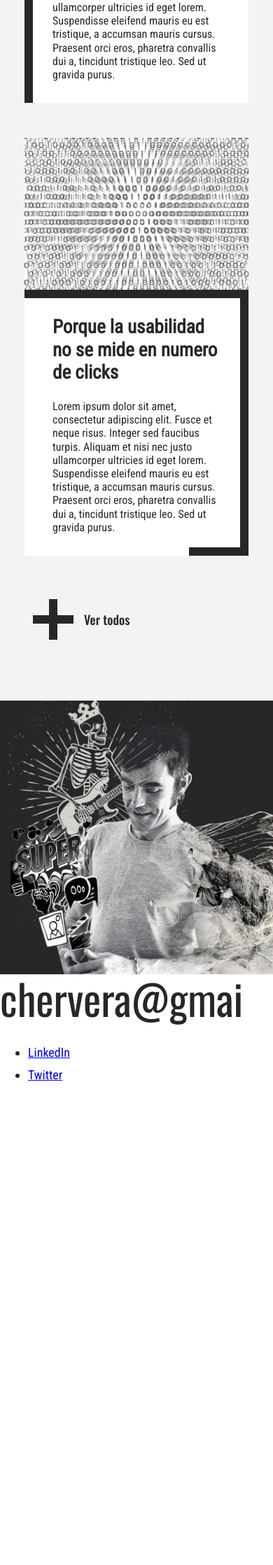
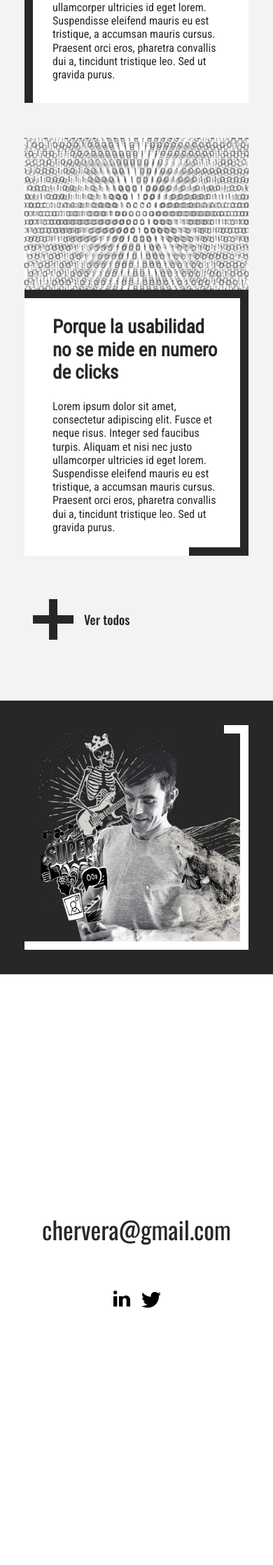
Before and after one commit to chervera/carleshervera-template, a PHP site: page / in a window 390 px wide. Shown: the part 4089-6325 px from the top of the page at 70% size. Before the commit the page ends 5633 px from the top, so only its background shows below. Run offline with PHP 8.4, Linux system fonts and the light colour scheme; some libraries are stand-ins or nearby versions.

Commit message:
contact me  mobile done

```diff
--- a/assets/css/main.css
+++ b/assets/css/main.css
@@ -42,12 +42,12 @@ section {
     min-height: 100vh;
 }
 
-section.dark {
+.dark {
     background: #272727;
     color: #fff;
 }
 
-section.grey {
+.grey {
     background: #f3f3f3;
 }
 
@@ -59,12 +59,11 @@ section .h1 {
     position: relative;
     z-index: 1;
     overflow: hidden;
-    padding: 8px;
+    padding: 12px;
 }
 
 .featured::after {
     content: ' ';
-    border: 8px solid #fff;
     position: absolute;
     top: 0;
     bottom: 0;
@@ -73,11 +72,15 @@ section .h1 {
     z-index: -2;
 }
 
+.dark .featured::after {
+    border: 12px solid #fff;
+}
+
 .featured::before {
     content: ' ';
     position: absolute;
-    top: -8px;
-    bottom: 8px;
+    top: -12px;
+    bottom: 12px;
     left: -35px;
     right: 35px;
     z-index: -1;
@@ -151,8 +154,8 @@ section .h1 {
 }
 
 .article img {
-    width: 100%;
-    margin: 0 auto;
+    max-width: 100%;
+    height: auto;
     display: block;
 }
 
@@ -194,7 +197,7 @@ section .h1 {
     line-height: 1.2em;
 }
 
-.more{
+.more {
     color: #272727;
     text-decoration: none;
     font-family: 'Oswald', sans-serif;
@@ -205,31 +208,69 @@ section .h1 {
     position: relative;
 }
 
-.more::after{
+.more::after {
     content: ' ';
     position: absolute;
     left: 35px;
     width: 12px;
-    top:12px;
+    top: 12px;
     bottom: 12px;
     background: #272727;
 }
-.more::before{
+
+.more::before {
     content: ' ';
     position: absolute;
     left: 12px;
     width: 58px;
-    top:35px;
+    top: 35px;
     height: 12px;
     background: #272727;
 }
 
-
-
-#contact-me {}
+#contact-me .header {
+    padding: 35px;
+}
 
 #contact-me img {
-    width: 100%;
+    display: block;
+    height: auto;
+    max-width: 100%;
+}
+
+#contact-me .content {
+    min-height: 600px;
+    min-height: 100vh;
+    display: flex;
+    flex-direction: column;
+    align-items: center;
+    justify-content: center;
+}
+
+#contact-me .content .h1{
+    font-size: 35px;
+}
+
+#contact-me ul{
+    display: flex;
+    list-style: none;
+    padding: 0;
+}
+
+#contact-me ul li a{
+    text-indent: -99999px;
+    width: 32px;
+    height: 32px;
+    display: block;
+    margin: 5px;
+}
+
+.social-networks.icons a.linked-in{
+    background: url('../img/linkedin.png') center center no-repeat;
+}
+
+.social-networks.icons a.twitter{
+    background: url('../img/twitter.png') center center no-repeat;
 }
 
 /* media queries */
--- a/index.html
+++ b/index.html
@@ -148,12 +148,14 @@
         </a>
     </section>
     <section id="contact-me">
-        <div class="header">
-            <img src="assets/img/all-of-mi.jpg" alt="All of me" />
+        <div class="header dark">
+            <div class="featured">
+                <img src="assets/img/all-of-mi.jpg" alt="All of me" />
+            </div>
         </div>
         <div class="content">
-            <h1 class="h1">chervera@gmai</h1>
-            <ul>
+            <h1 class="h1">chervera@gmail.com</h1>
+            <ul class="social-networks icons">
                 <li>
                     <a href="#" class="linked-in" title="Linked In">LinkedIn</a>
                 </li>
```
Also changed, not shown: assets/img/linkedin.png (added), assets/img/twitter.png (added).
